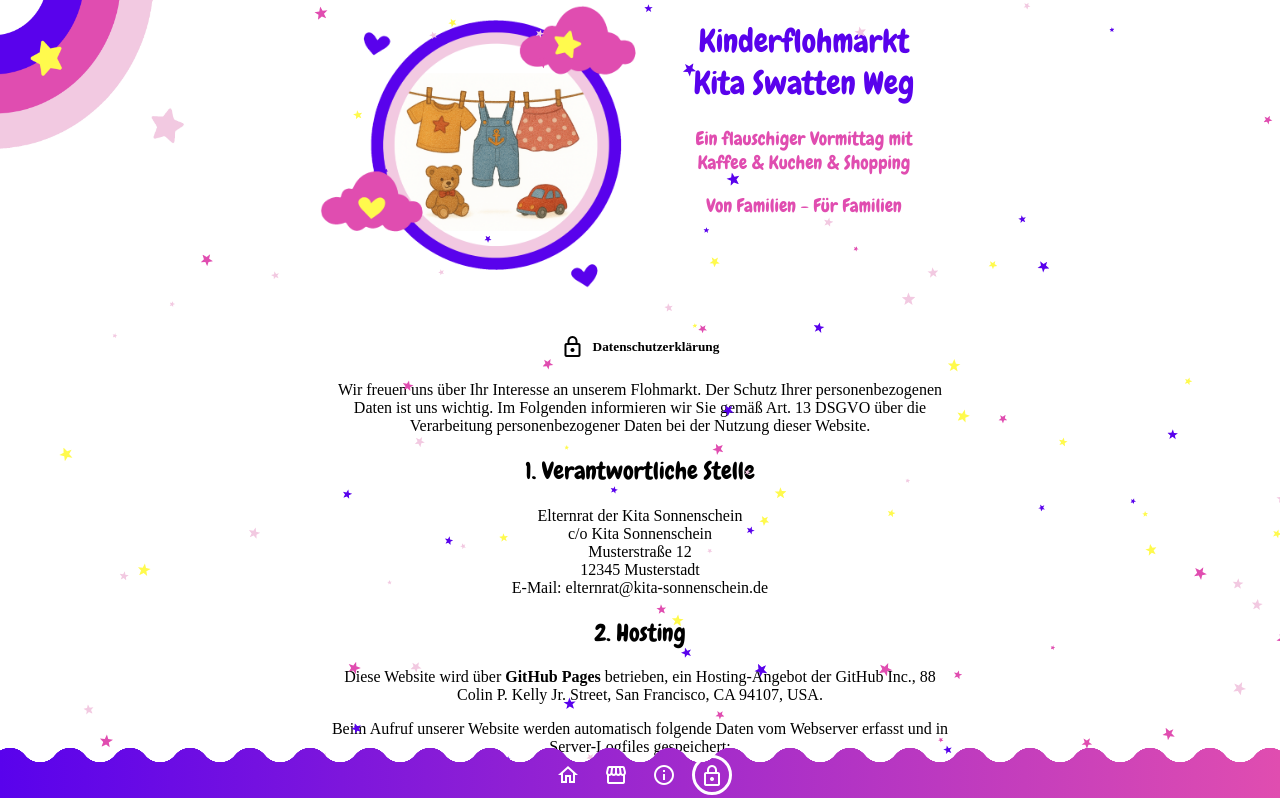
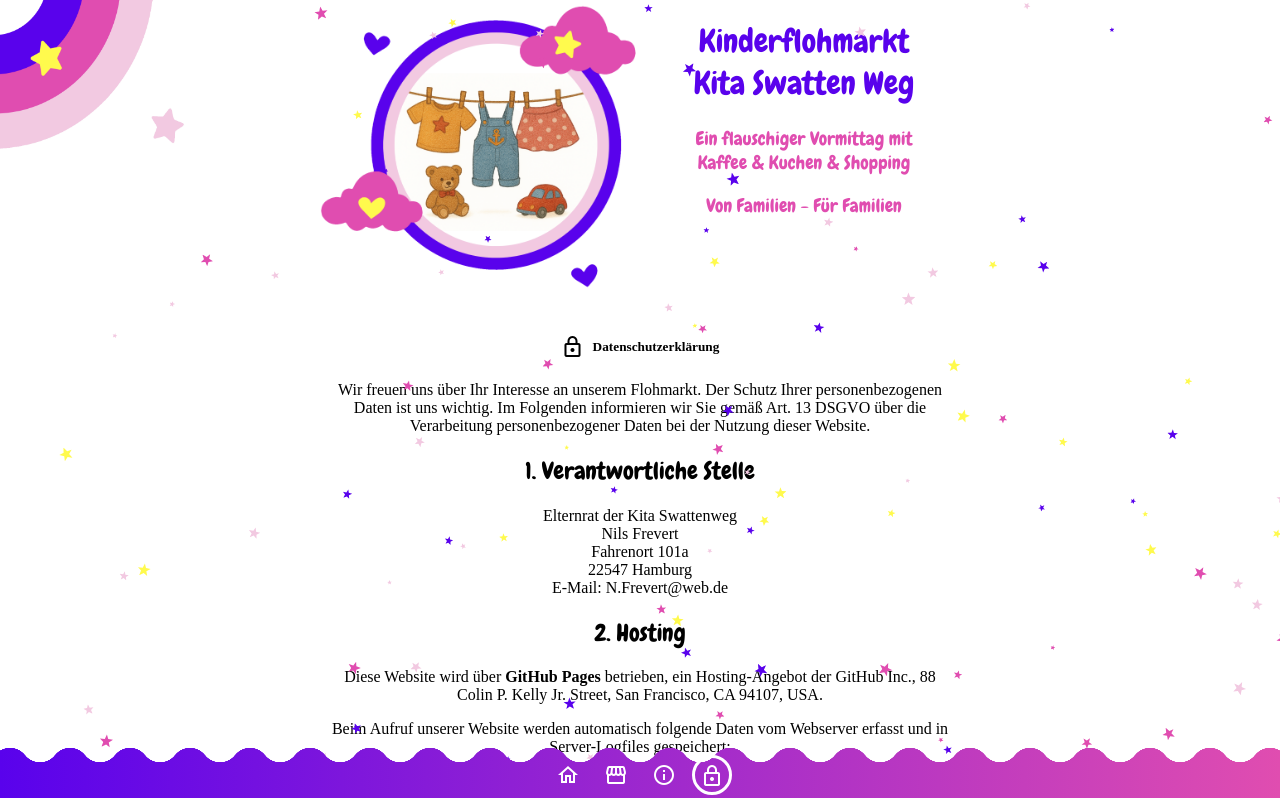
Before and after one commit to NFrevert/kita-flohmarkt-lurup, an Angular app: page /Datenschutz in a window 1280 px wide. Shown: the top 798 px of the page. Built offline with nearby package versions, Linux system fonts and the light colour scheme; a web font is replaced by a local one.

Commit message:
texte aktualisiert

```diff
--- a/src/app/datenschutz/datenschutz.component.html
+++ b/src/app/datenschutz/datenschutz.component.html
@@ -11,11 +11,12 @@
 
   <h2>1. Verantwortliche Stelle</h2>
   <p>
-    Elternrat der Kita Sonnenschein<br>
-    c/o Kita Sonnenschein<br>
-    Musterstraße 12<br>
-    12345 Musterstadt<br>
-    E-Mail: elternrat&#64;kita-sonnenschein.de
+    Elternrat der Kita Swattenweg<br>
+
+    Nils Frevert<br>
+    Fahrenort 101a<br>
+    22547 Hamburg<br>
+    E-Mail: N.Frevert&#64;web.de
   </p>
 
   <h2>2. Hosting</h2>
--- a/src/app/home/home.component.html
+++ b/src/app/home/home.component.html
@@ -18,10 +18,13 @@
     <mat-icon>storefront</mat-icon>
     Was?
 </h5>
-<p>Flohmarkt für Kinderbekleidung, Spielzeug und alles, was dazugehört!</p>
+<p>
+    Flohmarkt für Kinderbekleidung, Spielzeuge und alles, was dazugehört!<br />
+    Außerdem gibt es ein kleines Rahmenprogramm mit Spiel und Spaß für die Kleinen :-)
+</p>
 
 <h5>
     <mat-icon>dining</mat-icon>
     Verpflegung
 </h5>
-<p>Außerdem ist vor Ort mit Kaffee und Kuchen - gegen einen kleinen Obolus - für das leibliche Wohl gesorgt.</p>
+<p>Vor Ort ist mit Kaffee und Kuchen - gegen einen kleinen Obolus - für das leibliche Wohl gesorgt.</p>
--- a/src/app/impressum/impressum.component.html
+++ b/src/app/impressum/impressum.component.html
@@ -5,11 +5,14 @@
     Impressum
 </h5>
 <p>
-    Diese Seite ist ein Projekt vom Elternrat der Kita Swatten Weg in Hamburg. Die Seite dient der Information über den Kinderflohmarkt und ist nicht kommerziell. <br>
+    Diese Seite ist ein Projekt vom Elternrat der Kita Swatten Weg in Hamburg. Die Seite dient der Information über den Kinderflohmarkt. <br>
     <br>
     Verantwortlich für den Inhalt: <br>
+    Nils Frevert<br>
+    Fahrenort 101a<br>
+    22547 Hamburg<br>
     <br>
-    E-Mail: <br>
+    E-Mail: N.Frevert&#64;web.de<br>
     <br>
     Haftungsausschluss: <br>
     Trotz sorgfältiger inhaltlicher Kontrolle übernehmen wir keine Haftung für die Inhalte externer Links. Für den Inhalt der verlinkten Seiten sind ausschließlich deren Betreiber verantwortlich. <br>
--- a/src/app/seller/seller.component.html
+++ b/src/app/seller/seller.component.html
@@ -6,4 +6,10 @@
 </h5>
 <p>
     Du möchtest selber altes Spielzeug, Kleidung oder andere Dinge verkaufen? Dann melde dich gerne an!<br>
+    Für 2m Stellfläche freuen wir uns über eine Spende von 5 Euro + einen Kuchen (oder vergleichbares).<br>
+    <br>
+    Die Spende kann im Vorfelde in der KiTa bezahlt werden. Den Kuchen bitte direkt beim Kuchenstand abgeben.<br>
+    Eine Anmeldung ist bis zum 16.06.2025 möglich.<br>
+    <br>
+    Für weitere Informationen oder eine Anmeldung, schreib gerne eine E-Mail an <a href="mailto:kita-swattenweg@elbkinder-kitas.de">kita-swattenweg&#64;elbkinder-kitas.de</a>
 </p>
```
Also changed, not shown: src/app/app.component.ts (line endings or trailing spaces).
